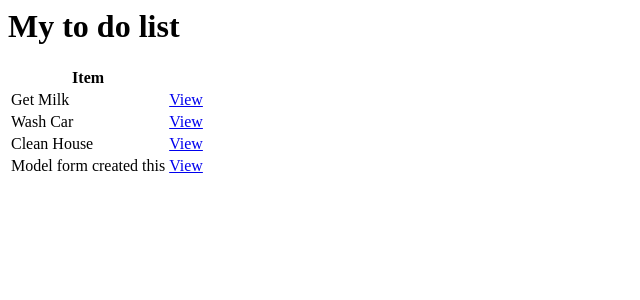
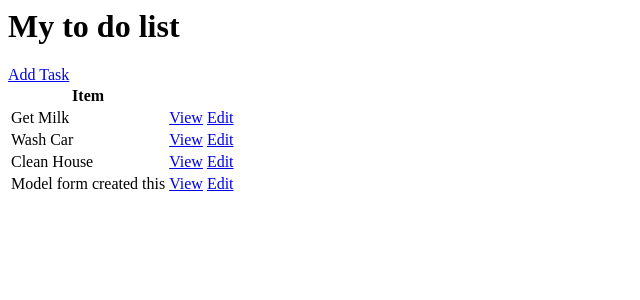
Before and after one commit to Tylerdevries/ToDoApp, a Django app: page / in a window 1280 px wide. Shown: the top 300 px of the page, without its empty margins (0-640 px from the left). Run offline with Django 4.2, Linux system fonts and the light colour scheme; data comes from the database, SQL or seed files in the repository; both versions use the stored data as it was after the commit.

Commit message:
Added ability to create new tasks and edit existing tasks

```diff
--- a/todo_list/base/templates/base/task_list.html
+++ b/todo_list/base/templates/base/task_list.html
@@ -1,4 +1,5 @@
 <h1>My to do list</h1>
+<a href="{% url 'task-create' %}" >Add Task</a>
 <table>
     <tr>
         <th>Item</th>
@@ -8,6 +9,7 @@
     <tr>
         <td>{{task.title}}</td>
         <td><a href="{% url 'task' task.id %}">View</a></td>
+        <td><a href="{% url 'task-update' task.id %}">Edit</a></td>
     </tr>
     {% empty %}
         <h3>No items in list</h3>
--- a/todo_list/base/urls.py
+++ b/todo_list/base/urls.py
@@ -1,8 +1,9 @@
 from django.urls import path
-from .views import TaskList, TaskDetail, TaskCreate
+from .views import TaskList, TaskDetail, TaskCreate, TaskUpdate
 
 urlpatterns = [
     path('', TaskList.as_view(), name='tasks'),
     path('task/<int:pk>', TaskDetail.as_view(), name='task'),
     path('task-create/', TaskCreate.as_view(), name='task-create'),
+    path('task-update/<int:pk>', TaskUpdate.as_view(), name='task-update'),
 ]
--- a/todo_list/base/views.py
+++ b/todo_list/base/views.py
@@ -1,7 +1,7 @@
 from django.shortcuts import render
 from django.views.generic.list import ListView
 from django.views.generic.detail import DetailView
-from django.views.generic.edit import CreateView
+from django.views.generic.edit import CreateView, UpdateView
 from django.urls import reverse_lazy
 from .models import Task
 
@@ -21,3 +21,9 @@ class TaskCreate(CreateView):
     model = Task
     fields = '__all__'
     success_url = reverse_lazy('tasks')
+
+
+class TaskUpdate(UpdateView):
+    model = Task
+    fields = '__all__'
+    success_url = reverse_lazy('tasks')
```
Also changed, not shown: todo_list/base/templates/base/task_form.html (+7 -1 lines), todo_list/db.sqlite3.
